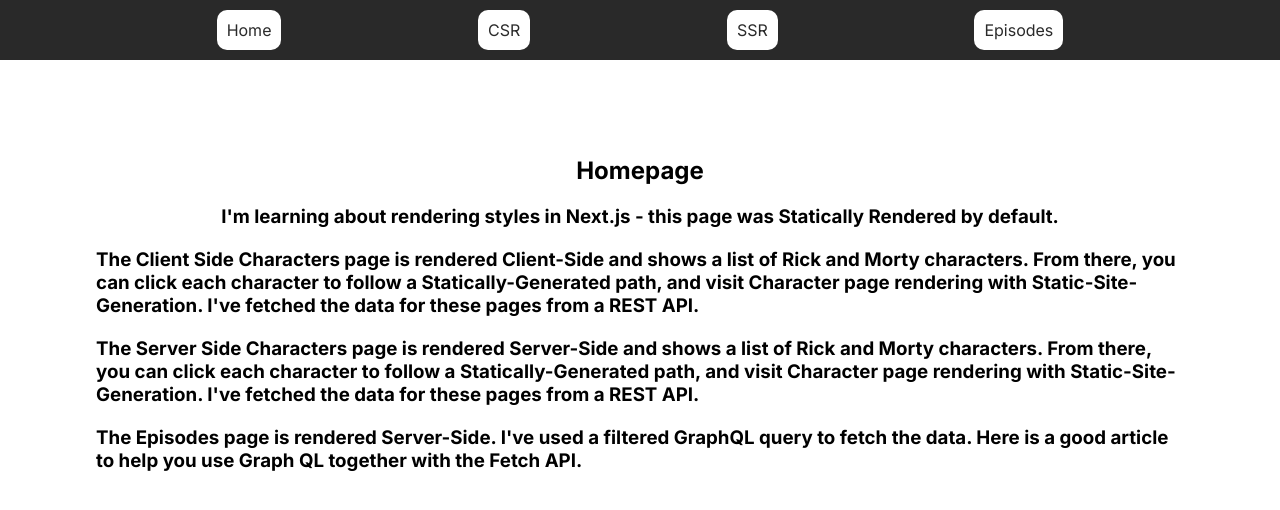
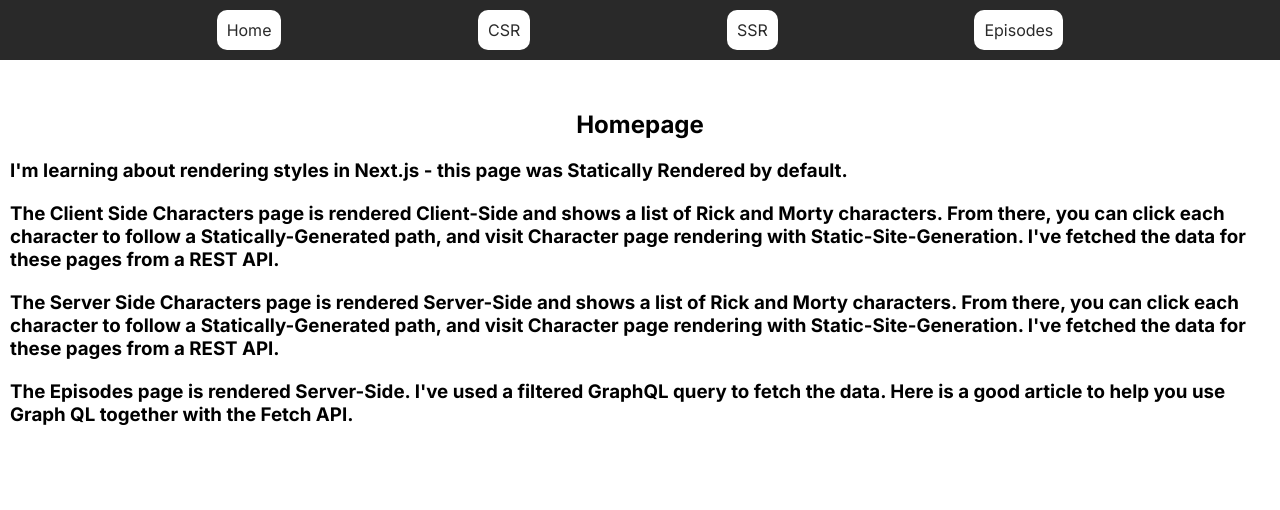
Before and after one commit to MohammadBaseer/Project-6-CAB-next-js-GraphQL-Apollo-Rick-and-Morty-API, a Next.js app: page / in a window 1280 px wide. Shown: the top 510 px of the page. Built offline with nearby package versions, Linux system fonts and the light colour scheme.

Commit message:
Home Page Styled

```diff
--- a/src/app/page.module.css
+++ b/src/app/page.module.css
@@ -3,5 +3,5 @@
   flex-direction: column;
   justify-content: space-between;
   align-items: center;
-  padding: 6rem;
+  padding: 10px;
 }
--- a/src/app/page.tsx
+++ b/src/app/page.tsx
@@ -3,7 +3,10 @@ import styles from "./page.module.css";
 export default function Home() {
   return (
     <main className={styles.main}>
+      <br />
+      <br />
       <h2>Homepage</h2>
+      <div className={styles.text}>
         <br />
         <h3>I&apos;m learning about rendering styles in Next.js - this page was Statically Rendered by default.</h3>
         <br />
@@ -13,6 +16,7 @@ export default function Home() {
         <br />
         <h3>The Episodes page is rendered Server-Side. I&apos;ve used a filtered GraphQL query to fetch the data. Here is a good article to help you use Graph QL together with the Fetch API.</h3>
         <br />
+      </div>
     </main>
   );
 }
```
Lines whose indentation alone changed are shown as unchanged.
